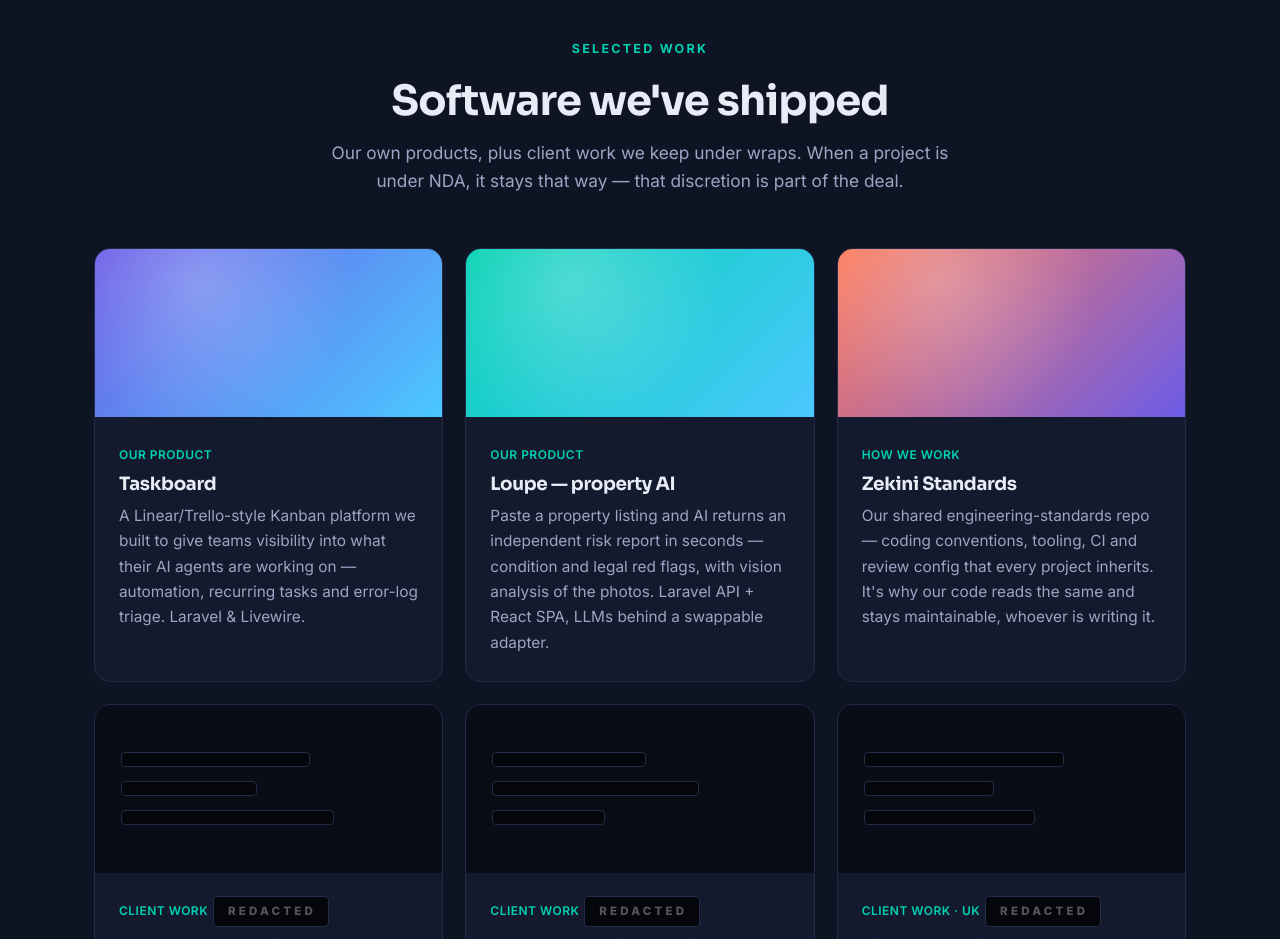
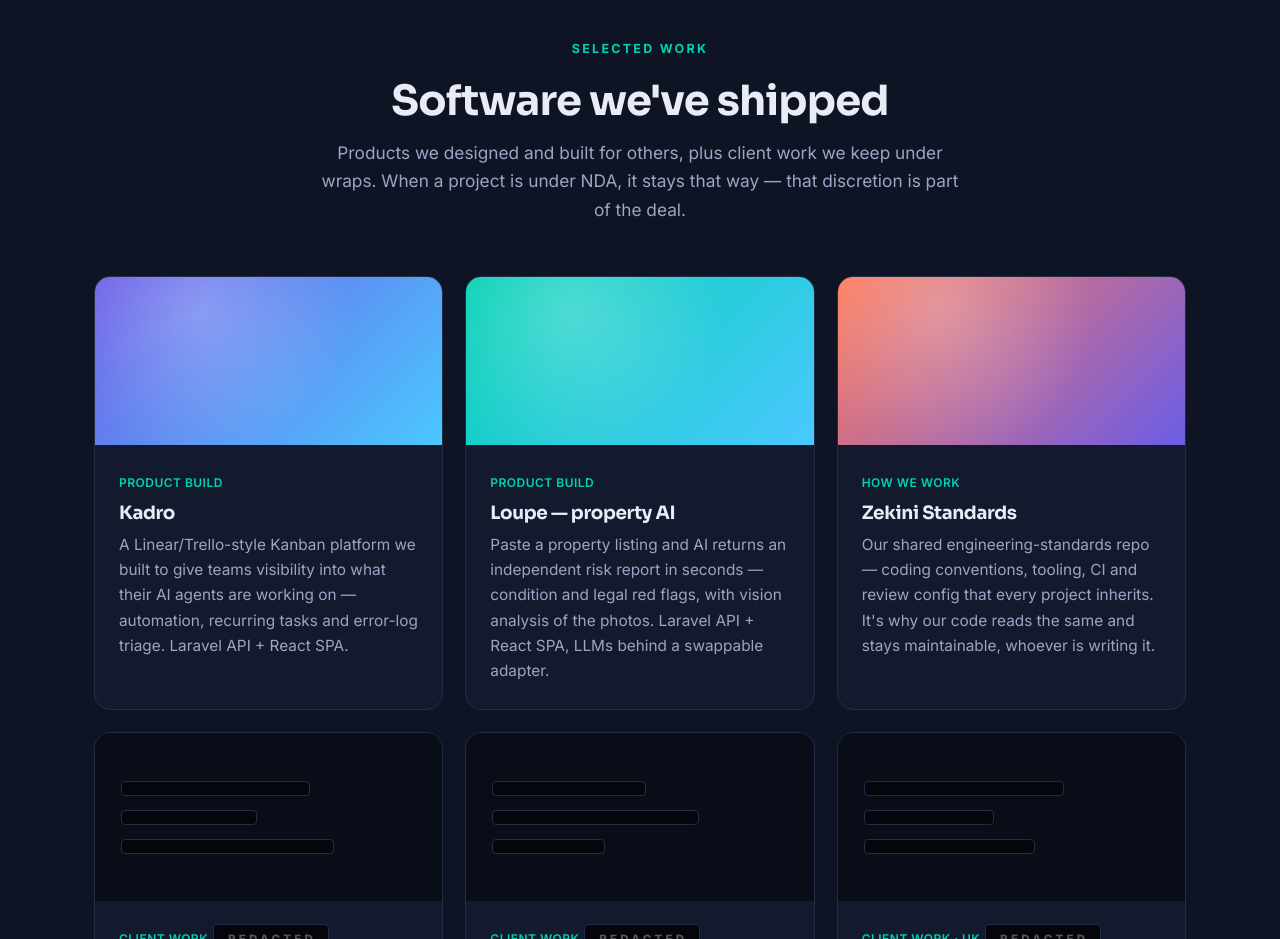
Before and after one commit to zekini-com/zekini.co.za, a plain HTML site: page public/index.html in a window 1280 px wide. Shown: the part 4320-5259 px from the top of the page. Drawn offline with Linux system fonts and the light colour scheme.

Commit message:
fix(work): the studio does not own the products it built, and this page was the one place saying otherwise in public
ZS-50 settled that Zekini CC and KZN2026 (PTY) Ltd are separately-owned
companies transacting at arm's length: the studio builds, the vendor sells.
Loupe and Kadro are KZN2026's, built under contract. This page tagged both of
them "Our product" — a claim of ownership over another company's products, on
the studio's own site, where a customer or a counterparty would read it.

Both tags become "Product build", and the section subtitle stops saying "our own
products". The body copy already said "we built", which is true and stays.

Deliberately not naming KZN2026 here. Whether the site should name the vendor at
all is a public-facing framing choice the owner has not made, and "Product build"
is accurate either way — it can gain a name later without anything written now
becoming wrong.

Also corrects the same card twice over, independently of the entity question: the
product has been Kadro since 2026-08-02, and it has not been Livewire since
2026-08-03. It is a Laravel API with a React SPA, same as the row below it.

Untouched: the <title>, meta description and og:title, which are indexed and
unfurled and would move what search results and link previews show. Nothing in
them makes an ownership claim, so there is no reason to pay that cost here.

Also untouched: the voc card, still filed under Client work with the client
redacted. Either that tag is wrong too or voc's ownership genuinely differs from
Loupe's and Kadro's, and nobody has written down which. That is a question, not
a fix, and it stays on ZS-75.

Card ZS-75.

```diff
--- a/public/index.html
+++ b/public/index.html
@@ -263,22 +263,22 @@
         <header class="section-head">
           <p class="eyebrow">Selected work</p>
           <h2>Software we've shipped</h2>
-          <p class="section-sub">Our own products, plus client work we keep under wraps. When a project is under NDA, it stays that way — that discretion is part of the deal.</p>
+          <p class="section-sub">Products we designed and built for others, plus client work we keep under wraps. When a project is under NDA, it stays that way — that discretion is part of the deal.</p>
         </header>
 
         <div class="grid grid-3">
           <article class="work-card">
             <div class="work-thumb work-thumb-1" aria-hidden="true"></div>
             <div class="work-body">
-              <span class="tag">Our product</span>
-              <h3>Taskboard</h3>
-              <p>A Linear/Trello-style Kanban platform we built to give teams visibility into what their AI agents are working on — automation, recurring tasks and error-log triage. Laravel &amp; Livewire.</p>
+              <span class="tag">Product build</span>
+              <h3>Kadro</h3>
+              <p>A Linear/Trello-style Kanban platform we built to give teams visibility into what their AI agents are working on — automation, recurring tasks and error-log triage. Laravel API + React SPA.</p>
             </div>
           </article>
           <article class="work-card">
             <div class="work-thumb work-thumb-2" aria-hidden="true"></div>
             <div class="work-body">
-              <span class="tag">Our product</span>
+              <span class="tag">Product build</span>
               <h3>Loupe — property AI</h3>
               <p>Paste a property listing and AI returns an independent risk report in seconds — condition and legal red flags, with vision analysis of the photos. Laravel API + React SPA, LLMs behind a swappable adapter.</p>
             </div>
```
